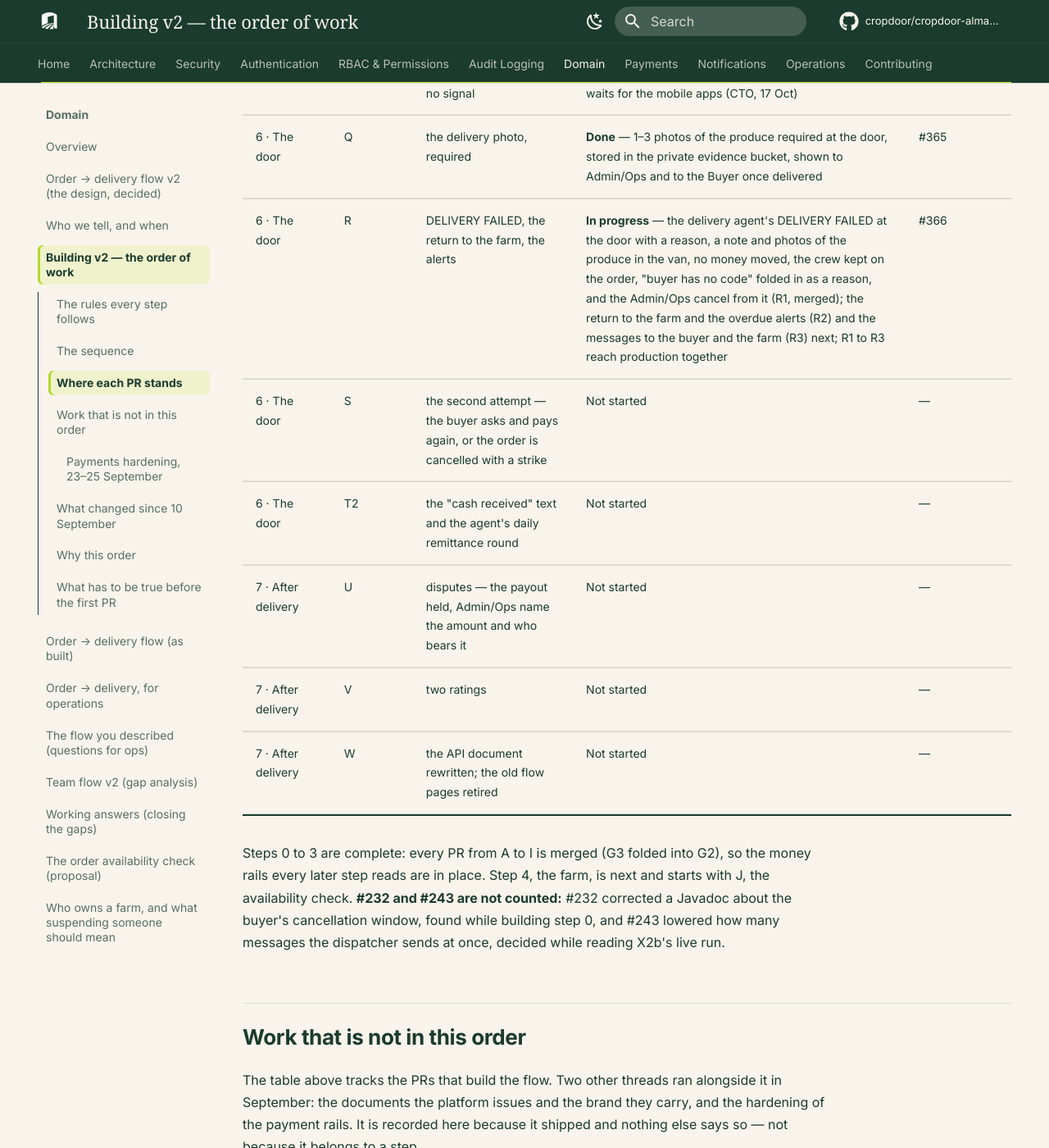
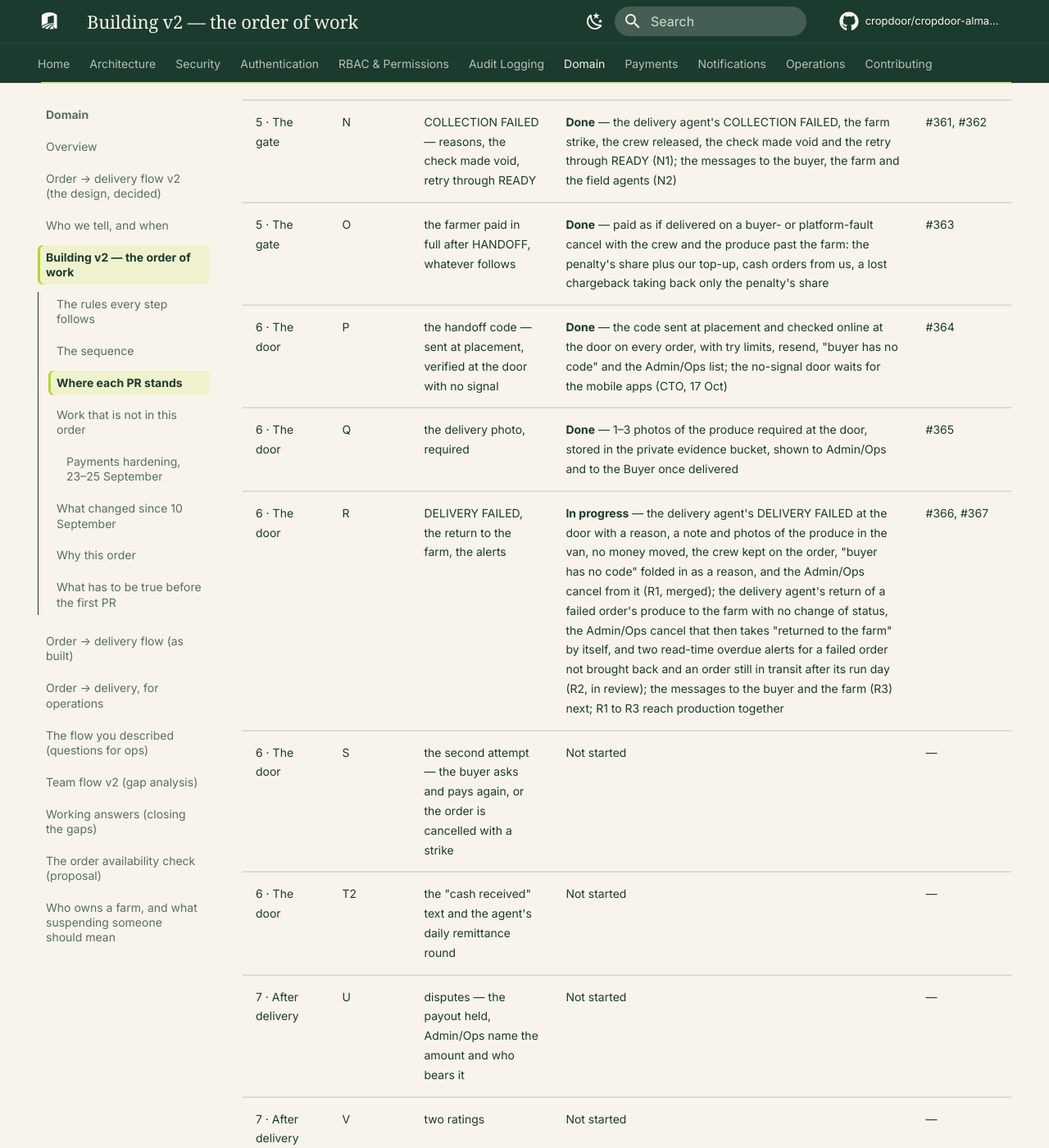
Before and after one commit to cropdoor/cropdoor-almanac, an MkDocs documentation site: the page built from docs/domain/order-delivery-flow-v2-build-order.md, in a window 1280 px wide and 1400 px high, scrolled down 8451 px. Shown: the whole window at 82% size. Built offline with MkDocs 1.6.1 and Material for MkDocs 9.7.7, drawn with Linux system fonts in a browser that asks for light colours; some web fonts are replaced; comment, search, counter and statistics services are not loaded.

Commit message:
build order: R2 in review (#367)

```diff
--- a/docs/domain/order-delivery-flow-v2-build-order.md
+++ b/docs/domain/order-delivery-flow-v2-build-order.md
@@ -78,7 +78,7 @@ The one place that says what is finished. A PR is **Done** only once it is merge
 | 5 · The gate | O | the farmer paid in full after HANDOFF, whatever follows | **Done** — paid as if delivered on a buyer- or platform-fault cancel with the crew and the produce past the farm: the penalty's share plus our top-up, cash orders from us, a lost chargeback taking back only the penalty's share | #363 |
 | 6 · The door | P | the handoff code — sent at placement, verified at the door with no signal | **Done** — the code sent at placement and checked online at the door on every order, with try limits, resend, "buyer has no code" and the Admin/Ops list; the no-signal door waits for the mobile apps (CTO, 17 Oct) | #364 |
 | 6 · The door | Q | the delivery photo, required | **Done** — 1–3 photos of the produce required at the door, stored in the private evidence bucket, shown to Admin/Ops and to the Buyer once delivered | #365 |
-| 6 · The door | R | DELIVERY FAILED, the return to the farm, the alerts | **In progress** — the delivery agent's DELIVERY FAILED at the door with a reason, a note and photos of the produce in the van, no money moved, the crew kept on the order, "buyer has no code" folded in as a reason, and the Admin/Ops cancel from it (R1, merged); the return to the farm and the overdue alerts (R2) and the messages to the buyer and the farm (R3) next; R1 to R3 reach production together | #366 |
+| 6 · The door | R | DELIVERY FAILED, the return to the farm, the alerts | **In progress** — the delivery agent's DELIVERY FAILED at the door with a reason, a note and photos of the produce in the van, no money moved, the crew kept on the order, "buyer has no code" folded in as a reason, and the Admin/Ops cancel from it (R1, merged); the delivery agent's return of a failed order's produce to the farm with no change of status, the Admin/Ops cancel that then takes "returned to the farm" by itself, and two read-time overdue alerts for a failed order not brought back and an order still in transit after its run day (R2, in review); the messages to the buyer and the farm (R3) next; R1 to R3 reach production together | #366, #367 |
 | 6 · The door | S | the second attempt — the buyer asks and pays again, or the order is cancelled with a strike | Not started | — |
 | 6 · The door | T2 | the "cash received" text and the agent's daily remittance round | Not started | — |
 | 7 · After delivery | U | disputes — the payout held, Admin/Ops name the amount and who bears it | Not started | — |
```
